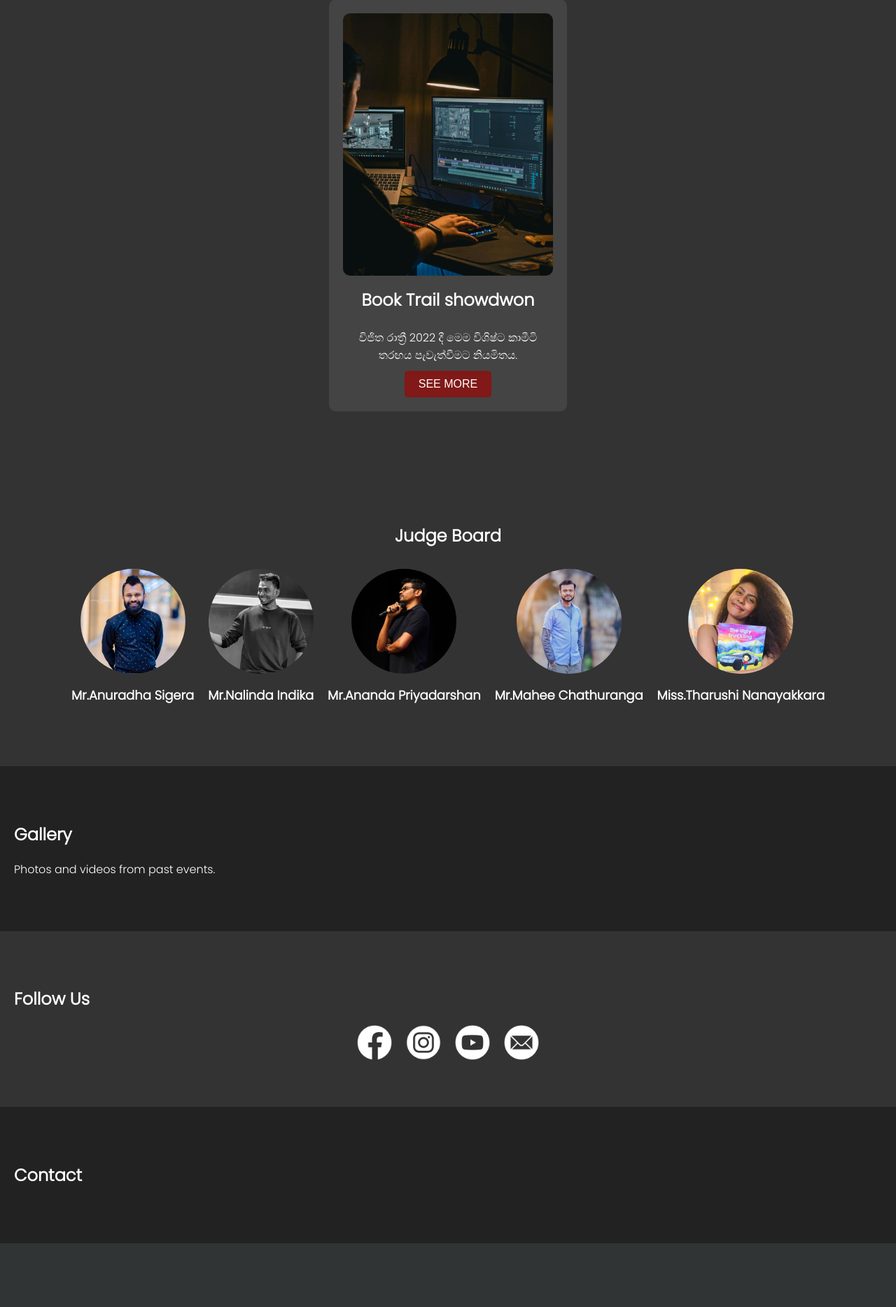
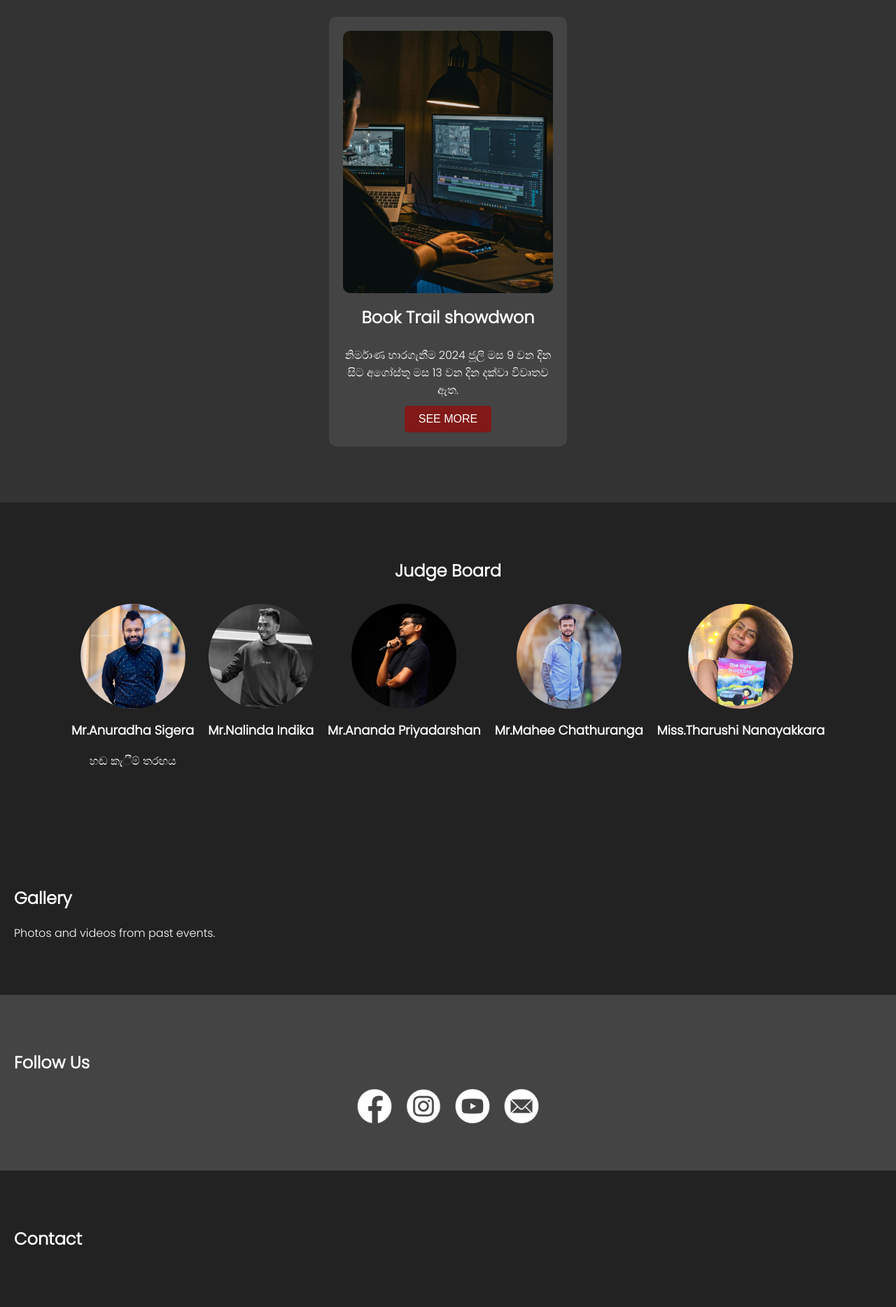
Before and after one commit to ruusara24/ruusara2024, a PHP site: page /homepage.html in a window 1280 px wide. Shown: the part 2233-4101 px from the top of the page at 70% size. Before the commit the page ends 4010 px from the top, so only its background shows below. Run offline with PHP 8.4, Linux system fonts and the light colour scheme.

Commit message:
sinhala words change

```diff
--- a/PhotoManipulation.html
+++ b/PhotoManipulation.html
@@ -24,6 +24,7 @@
     <section id="event-details" class="section event-details-section">
         <img id="event-image" src="./include/text/photo_manipulation.jpg" alt="Event Image">
         <h3 id="event-title">PHOTO Manipulation</h3>
+        <h2><b><u>තරග නිතී සහ රෙගුලාසි</u></b></h2>
         <p id="event-description">තරඟයට සහභාගී ව්‍න සියලු තරඟකරුව්‍න්ව තරඟ නීති රීති සියල්ල ගහාඳින්ව කියව්‍ා අව්‍ගබෝධ කරගත යුතුය.</p>
         <ul>
             <li>උඩුගත කිරීමට ප්‍රථමව්‍ අපගේ ගව්‍බ් අඩවිය හරහා ලියාපදිංචි ී, ලියාපදිංචි අංකයක් ලබා ගත
--- a/homepage.html
+++ b/homepage.html
@@ -55,25 +55,25 @@
             <div class="event-card">
                 <img src="./include/text/dubbing.jpg" alt="Event 1">
                 <h3>Debuging</h3>
-                <p>ජනාධිපති කාමීටි 2022 දී මෙම විශිෂ්ට කාමීටි තරඟය පැවැත්වීමට නියමිතය.</p>
+                <p>නිර්මාණ භාරගැනීම 2024 ජූලි මස 9 වන දින සිට අගෝස්තු මස 13 වන දින දක්වා විවෘතව ඇත.</p>
                 <button class="see-more" onclick="window.location.href='Debuging.html'">SEE MORE</button>
             </div>
             <div class="event-card">
                 <img src="./include/text/digital_art.jpg" alt="Event 2">
                 <h3>Digital Art</h3>
-                <p>ඇසළ කැරළි 2022 දී මෙම විශිෂ්ට කාමීටි තරඟය පැවැත්වීමට නියමිතය.</p>
+                <p>නිර්මාණ භාරගැනීම 2024 ජූලි මස 9 වන දින සිට අගෝස්තු මස 13 වන දින දක්වා විවෘතව ඇත.</p>
                 <button class="see-more" onclick="window.location.href='DigitalArt.html'">SEE MORE</button>
             </div>
             <div class="event-card">
                 <img src="./include/text/photo_manipulation.jpg" alt="Event 3">
                 <h3>Photo Manipulation</h3>
-                <p>විජිත රාත්‍රී 2022 දී මෙම විශිෂ්ට කාමීටි තරඟය පැවැත්වීමට නියමිතය.</p>
+                <p>නිර්මාණ භාරගැනීම 2024 ජූලි මස 9 වන දින සිට අගෝස්තු මස 13 වන දින දක්වා විවෘතව ඇත.</p>
                 <button class="see-more" onclick="window.location.href='PhotoManipulation.html'">SEE MORE</button>
             </div>
             <div class="event-card">
                 <img src="./include/text/video_editing.jpg" alt="Event 4">
                 <h3>Book Trail showdwon</h3>
-                <p>විජිත රාත්‍රී 2022 දී මෙම විශිෂ්ට කාමීටි තරඟය පැවැත්වීමට නියමිතය.</p>
+                <p>නිර්මාණ භාරගැනීම 2024 ජූලි මස 9 වන දින සිට අගෝස්තු මස 13 වන දින දක්වා විවෘතව ඇත.</p>
                 <button class="see-more" onclick="window.location.href='video editing.html'">SEE MORE</button>
             </div>
         </div>
@@ -85,6 +85,7 @@
             <div class="judge-card">
                 <img src="./include/text/anuradha.jpg" alt="Judge 1" class="judge-image">
                 <p class="judge-name">Mr.Anuradha Sigera</p>
+                <p>හඬ කැීම් තරඟය</p>
             </div>
             <div class="judge-card">
                 <img src="./include/text/nalinda.jpg" alt="Judge 2" class="judge-image">
--- a/styles.css
+++ b/styles.css
@@ -213,7 +213,7 @@ nav .nav-links a:hover {
     background-color: darkred;
 }
 .judge-board-section {
-    background: #333;
+    background: #222;
 }
 
 .judges-container {
@@ -239,7 +239,7 @@ nav .nav-links a:hover {
     font-weight: bold;
 }
 .social-media-section {
-    background: #333;
+    background: #444;
 }
 
 .social-icons {
--- a/video editing.html
+++ b/video editing.html
@@ -24,7 +24,10 @@
     <section id="event-details" class="section event-details-section">
         <img id="event-image" src="./include/text/video_editing.jpg" alt="Event Image">
         <h3 id="event-title">BOOK TRAIL SHOWDOWN</h3>
+
+        <h2><b><u>තරග නිතී සහ රෙගුලාසි</u></b></h2>
         <p id="event-description">තරඟයට සහභාගී ව්‍න සියලු තරඟකරුව්‍න්ව තරඟ නීති රීති සියල්ල ගහාඳින්ව කියව්‍ා අව්‍ගබෝධ කරගත යුතුය</p>
+
         <ul>
             <li>උඩුගත කිරීමට ප්‍රථමව්‍ අපගේ ගව්‍බ් අඩවිය හරහා ලියාපදිංචි ී, ලියාපදිංචි අංකයක් ලබා ගත
                 යුතුය.(කාලීන ගතාරතුරු ව්‍ට්ස්ඇේ හරහා ෙැනුම් ගෙනු ලැගබ්).</li>
```
